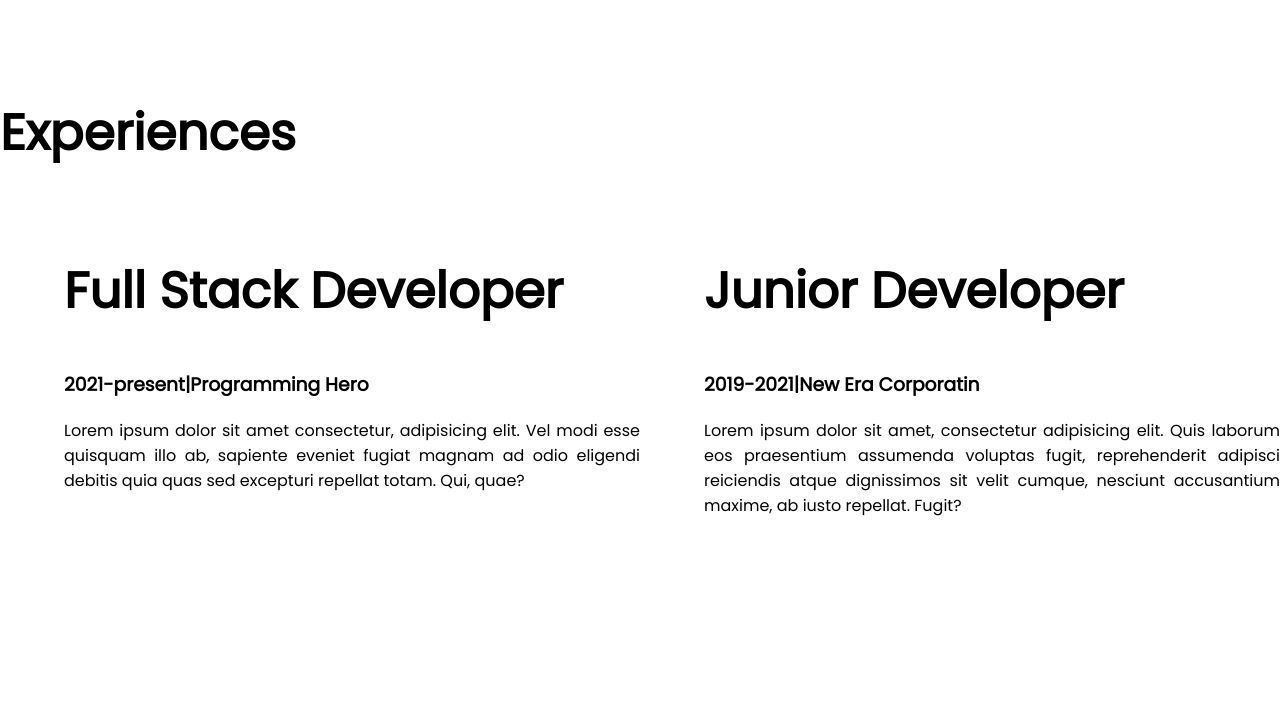
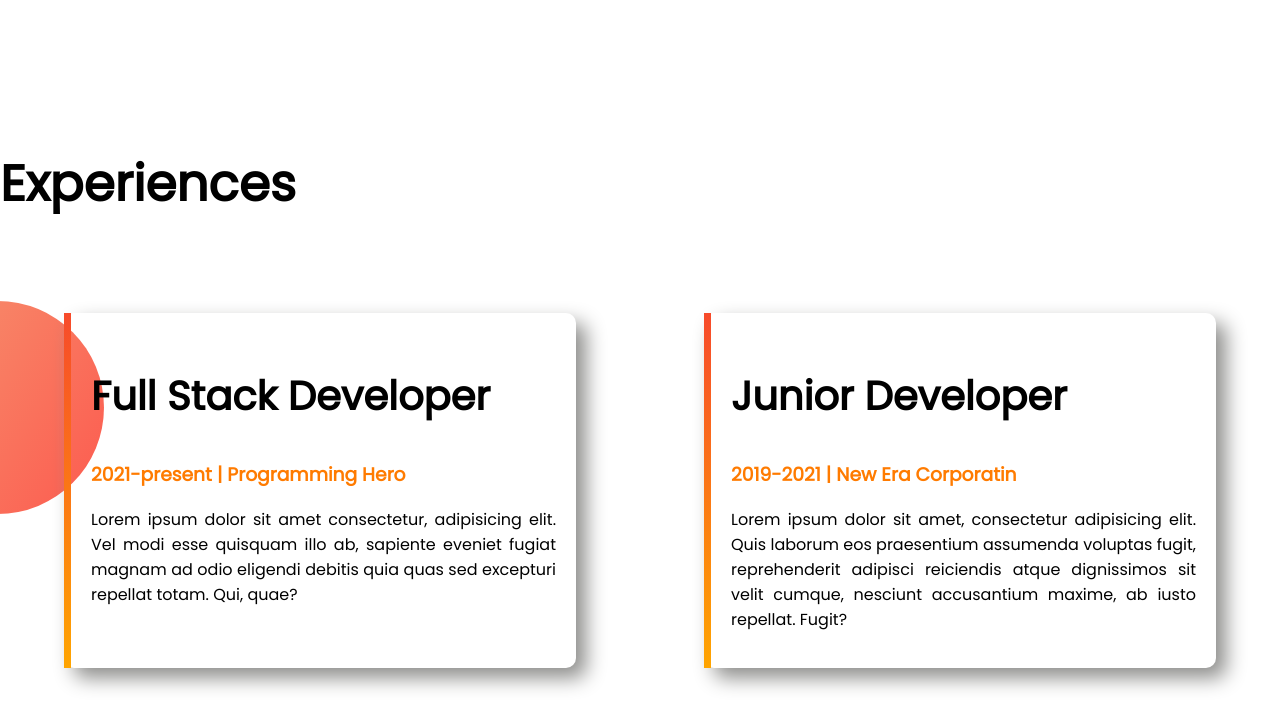
Before and after one commit to chowdhury-eshita/developers-portfolio, a plain HTML site: page index.html in a window 1280 px wide. Shown: the part 1142-1870 px from the top of the page. Before the commit the page ends 1826 px from the top, so only its background shows below. Drawn offline with Linux system fonts and the light colour scheme.

Commit message:
experience section

```diff
--- a/index.html
+++ b/index.html
@@ -16,7 +16,7 @@
     <section class="first-section flexible-container">
         <div class="half-width">
             <h1>Welcome to</h1>
-            <h1>My <span class="h.color">portfolio</span> Website</h1>
+            <h1>My <span class="orange-color">portfolio</span> Website</h1>
             <h3>Spacification and Certifications</h3>
             <p>Lorem ipsum, dolor sit amet consectetur adipisicing elit. Officiis nam, voluptate nisi libero quam sunt
                 quasi
@@ -49,16 +49,16 @@
     <section class="experience-area">
         <h1>Experiences</h1>
         <div class="flexible-container">
-            <div class="half-width">
-                <h1>Full Stack Developer</h1>
-                <h3>2021-present|Programming Hero</h3>
+            <div id="fullstack-experience" class="experience-item">
+                <h2>Full Stack Developer</h2>
+                <h3 class="orange-color">2021-present | Programming Hero</h3>
                 <p>Lorem ipsum dolor sit amet consectetur, adipisicing elit. Vel modi esse quisquam illo ab, sapiente
                     eveniet fugiat magnam ad odio eligendi debitis quia quas sed excepturi repellat totam. Qui, quae?
                 </p>
             </div>
-            <div class="half-width">
-                <h1>Junior Developer</h1>
-                <h3>2019-2021|New Era Corporatin</h3>
+            <div id="junior-experience" class="experience-item">
+                <h2>Junior Developer</h2>
+                <h3 class="orange-color">2019-2021 | New Era Corporatin</h3>
                 <p>Lorem ipsum dolor sit amet, consectetur adipisicing elit. Quis laborum eos praesentium assumenda
                     voluptas fugit, reprehenderit adipisci reiciendis atque dignissimos sit velit cumque, nesciunt
                     accusantium maxime, ab iusto repellat. Fugit?</p>
--- a/style.css
+++ b/style.css
@@ -5,19 +5,24 @@ body{
 h1{
     font-size: 50px;
 }
+h2{
+    font-size: 40px;
+}
 p{
     text-align: justify;
 }
-.h-color{
-    color: orange;
+.orange-color{
+    color: rgb(255, 123, 0);
 }
 .flexible-container{
     display: flex;
     margin-bottom: 150px;
+    padding-top: 50px;
 }
 .half-width{
     width: 50%;
     padding-left: 5%;
+    padding-right: 5%;
 }
 .half-width img{
     width: 80%;
@@ -40,3 +45,28 @@ p{
     background-position: right;
     background-repeat: no-repeat;
 }
+.experience-area{
+    background-image: url(images/exp-bg.png);
+    background-repeat: no-repeat;
+    background-position: left;
+}
+.experience-item{
+    width: 50%;
+    box-shadow: 10px 10px 20px rgb(141, 141, 139);
+    margin-left: 5%;
+    margin-right: 5%;
+    padding: 20px;
+    border-radius: 10px;
+
+}
+#fullstack-experience{
+    border-left: 7px solid;
+    border-image: linear-gradient(rgb(247, 74, 43), orange);
+    border-image-slice: 1;
+    border-radius: 10px;
+}
+#junior-experience{
+    border-left: 7px solid;
+    border-image: linear-gradient(rgb(247, 74, 43), orange);
+    border-image-slice: 1;
+}
```
